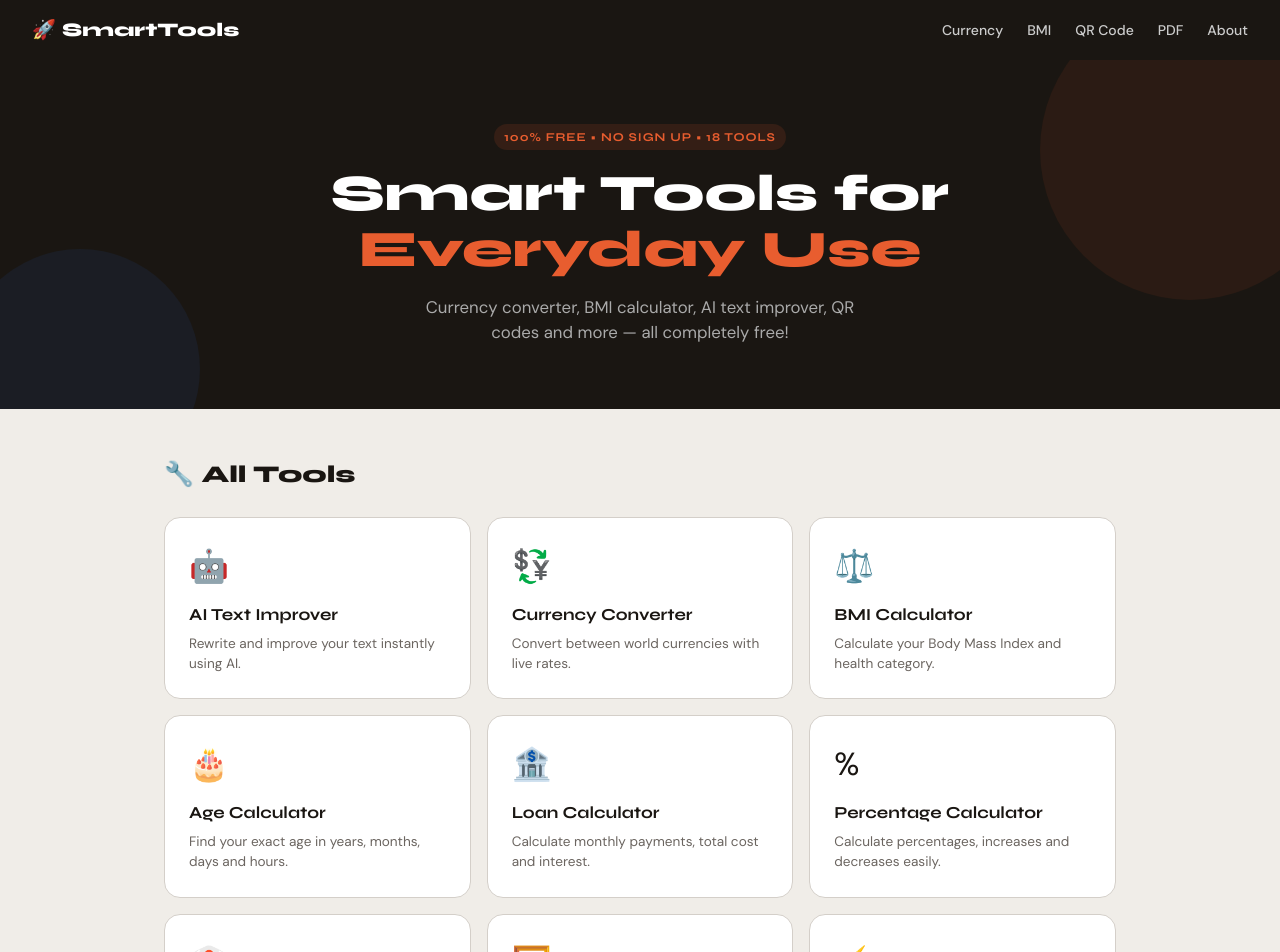
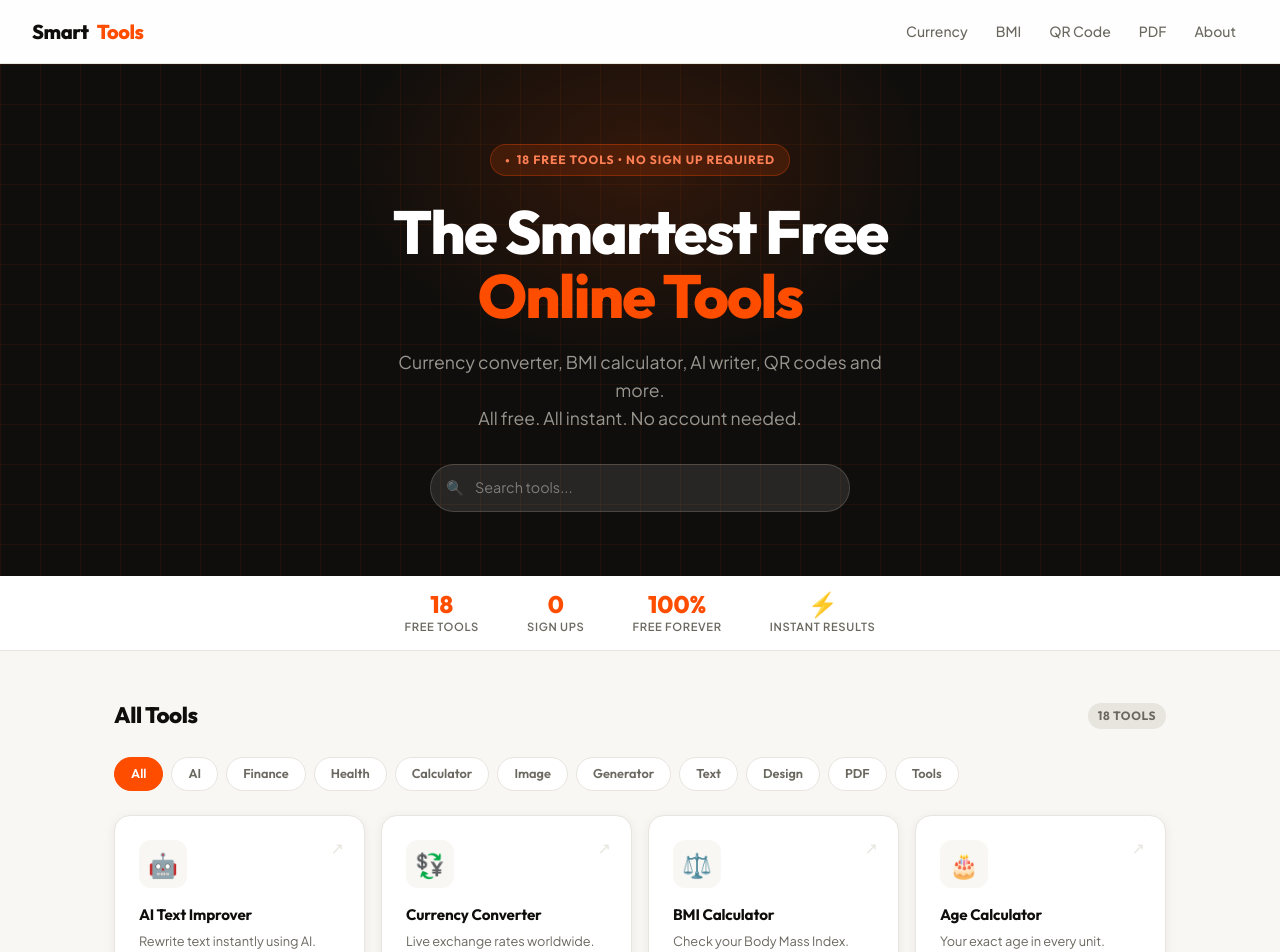
Before and after one commit to athersaud-smart-tools/smart-tools, a Next.js app: page / in a window 1280 px wide. Shown: the top 952 px of the page. Built offline with nearby package versions, Linux system fonts and the light colour scheme.

Commit message:
beautiful new design with search and categories

```diff
--- a/app/globals.css
+++ b/app/globals.css
@@ -1,16 +1,17 @@
-@import url('https://fonts.googleapis.com/css2?family=Syne:wght@400;600;700;800&family=DM+Sans:wght@300;400;500&display=swap');
+@import url('https://fonts.googleapis.com/css2?family=Plus+Jakarta+Sans:wght@400;500;600;700;800&family=Outfit:wght@300;400;500;600;700;800&display=swap');
 @import "tailwindcss";
 
 :root {
-  --bg: #f0ede8;
-  --bg2: #e8e4de;
+  --bg: #f8f7f4;
   --card: #ffffff;
-  --ink: #1a1612;
-  --ink2: #6b6560;
-  --accent: #e85d2f;
-  --accent2: #2f6ee8;
-  --green: #1a8c5b;
-  --border: #d4cfc9;
+  --ink: #0f0e0c;
+  --ink2: #6b6860;
+  --accent: #ff4d00;
+  --accent2: #0066ff;
+  --green: #00a86b;
+  --border: #e8e5df;
+  --shadow: 0 2px 12px rgba(0,0,0,0.06);
+  --shadow-hover: 0 8px 32px rgba(0,0,0,0.12);
 }
 
 * { box-sizing: border-box; margin: 0; padding: 0; }
@@ -18,120 +19,275 @@
 body {
   background: var(--bg);
   color: var(--ink);
-  font-family: 'DM Sans', sans-serif;
+  font-family: 'Plus Jakarta Sans', sans-serif;
   min-height: 100vh;
+  -webkit-font-smoothing: antialiased;
 }
 
-h1, h2, h3, h4 { font-family: 'Syne', sans-serif; }
+h1, h2, h3, h4 { font-family: 'Outfit', sans-serif; }
 
+/* ── NAVBAR ── */
 .navbar {
-  background: var(--ink);
+  background: rgba(255,255,255,0.85);
+  backdrop-filter: blur(12px);
+  -webkit-backdrop-filter: blur(12px);
+  border-bottom: 1px solid var(--border);
   padding: 0 2rem;
   display: flex;
   align-items: center;
   justify-content: space-between;
-  height: 60px;
+  height: 64px;
   position: sticky;
   top: 0;
   z-index: 100;
 }
 
 .navbar-logo {
-  font-family: 'Syne', sans-serif;
+  font-family: 'Outfit', sans-serif;
   font-weight: 800;
-  font-size: 1.2rem;
-  color: #fff;
+  font-size: 1.25rem;
+  color: var(--ink);
   text-decoration: none;
   display: flex;
   align-items: center;
   gap: 8px;
+  letter-spacing: -0.02em;
 }
 
-.navbar-links { display: flex; gap: 1.5rem; list-style: none; }
-.navbar-links a { color: #ccc; text-decoration: none; font-size: 0.875rem; font-weight: 500; transition: color 0.2s; }
-.navbar-links a:hover { color: #fff; }
+.navbar-logo span { color: var(--accent); }
 
+.navbar-links { display: flex; gap: 0.25rem; list-style: none; }
+
+.navbar-links a {
+  color: var(--ink2);
+  text-decoration: none;
+  font-size: 0.875rem;
+  font-weight: 500;
+  padding: 0.4rem 0.75rem;
+  border-radius: 8px;
+  transition: all 0.15s;
+}
+
+.navbar-links a:hover { color: var(--ink); background: var(--border); }
+
+/* ── HERO ── */
+.hero {
+  background: var(--ink);
+  color: #fff;
+  padding: 5rem 2rem 4rem;
+  text-align: center;
+  position: relative;
+  overflow: hidden;
+}
+
+.hero-grid {
+  position: absolute;
+  inset: 0;
+  background-image: linear-gradient(rgba(255,77,0,0.07) 1px, transparent 1px), linear-gradient(90deg, rgba(255,77,0,0.07) 1px, transparent 1px);
+  background-size: 40px 40px;
+}
+
+.hero-glow {
+  position: absolute;
+  top: -100px;
+  left: 50%;
+  transform: translateX(-50%);
+  width: 600px;
+  height: 400px;
+  background: radial-gradient(ellipse, rgba(255,77,0,0.15) 0%, transparent 70%);
+  pointer-events: none;
+}
+
+.hero-content { position: relative; z-index: 1; }
+
+.hero h1 {
+  font-size: clamp(2.2rem, 5vw, 3.8rem);
+  font-weight: 800;
+  line-height: 1.05;
+  letter-spacing: -0.03em;
+  margin-bottom: 1.25rem;
+}
+
+.hero p {
+  color: #9a9690;
+  font-size: 1.1rem;
+  max-width: 500px;
+  margin: 0 auto 2rem;
+  line-height: 1.6;
+}
+
+.accent-text { color: var(--accent); }
+
+.badge {
+  display: inline-flex;
+  align-items: center;
+  gap: 6px;
+  background: rgba(255,77,0,0.15);
+  border: 1px solid rgba(255,77,0,0.3);
+  color: #ff8055;
+  font-size: 0.75rem;
+  font-weight: 700;
+  font-family: 'Outfit', sans-serif;
+  text-transform: uppercase;
+  letter-spacing: 0.08em;
+  padding: 6px 14px;
+  border-radius: 100px;
+  margin-bottom: 1.5rem;
+}
+
+.badge::before { content: '●'; font-size: 0.5rem; animation: pulse 2s infinite; }
+
+@keyframes pulse { 0%, 100% { opacity: 1; } 50% { opacity: 0.3; } }
+
+/* ── STATS BAR ── */
+.stats-bar {
+  background: white;
+  border-bottom: 1px solid var(--border);
+  padding: 1rem 2rem;
+  display: flex;
+  justify-content: center;
+  gap: 3rem;
+}
+
+.stat-item { text-align: center; }
+.stat-num { font-family: 'Outfit', sans-serif; font-weight: 800; font-size: 1.5rem; color: var(--accent); line-height: 1; }
+.stat-label { font-size: 0.7rem; color: var(--ink2); font-weight: 600; text-transform: uppercase; letter-spacing: 0.06em; margin-top: 2px; }
+
+/* ── TOOL CARDS ── */
 .tool-card {
   background: var(--card);
   border: 1px solid var(--border);
   border-radius: 16px;
   padding: 1.5rem;
   cursor: pointer;
-  transition: all 0.2s ease;
+  transition: all 0.2s cubic-bezier(0.4, 0, 0.2, 1);
   text-decoration: none;
   display: block;
   position: relative;
   overflow: hidden;
+  box-shadow: var(--shadow);
 }
 
-.tool-card::before {
-  content: '';
-  position: absolute;
-  top: 0; left: 0;
-  width: 4px;
-  height: 100%;
-  background: var(--accent);
-  transform: scaleY(0);
-  transition: transform 0.2s ease;
-  transform-origin: bottom;
+.tool-card:hover {
+  transform: translateY(-4px);
+  box-shadow: var(--shadow-hover);
+  border-color: var(--accent);
 }
 
-.tool-card:hover { transform: translateY(-3px); box-shadow: 0 12px 32px rgba(0,0,0,0.1); border-color: var(--accent); }
-.tool-card:hover::before { transform: scaleY(1); }
-.tool-icon { font-size: 2rem; margin-bottom: 0.75rem; display: block; }
-.tool-card h3 { font-size: 1.05rem; font-weight: 700; color: var(--ink); margin-bottom: 0.4rem; }
-.tool-card p { font-size: 0.85rem; color: var(--ink2); line-height: 1.5; }
+.tool-icon-wrap {
+  width: 48px;
+  height: 48px;
+  border-radius: 12px;
+  background: var(--bg);
+  display: flex;
+  align-items: center;
+  justify-content: center;
+  font-size: 1.5rem;
+  margin-bottom: 1rem;
+  transition: transform 0.2s;
+}
 
-.page-wrap { min-height: 100vh; background: var(--bg); padding: 2rem 1rem 4rem; }
+.tool-card:hover .tool-icon-wrap { transform: scale(1.1); }
+
+.tool-card h3 {
+  font-size: 0.95rem;
+  font-weight: 700;
+  color: var(--ink);
+  margin-bottom: 0.35rem;
+  letter-spacing: -0.01em;
+}
+
+.tool-card p {
+  font-size: 0.8rem;
+  color: var(--ink2);
+  line-height: 1.5;
+}
+
+.tool-card-arrow {
+  position: absolute;
+  top: 1.25rem;
+  right: 1.25rem;
+  color: var(--border);
+  font-size: 1rem;
+  transition: all 0.2s;
+}
+
+.tool-card:hover .tool-card-arrow { color: var(--accent); transform: translate(2px, -2px); }
+
+/* ── SECTIONS ── */
+.section { max-width: 1100px; margin: 0 auto; padding: 3rem 1.5rem; }
+.section-header { display: flex; align-items: center; justify-content: space-between; margin-bottom: 1.5rem; }
+.section-title { font-size: 1.4rem; font-weight: 800; color: var(--ink); letter-spacing: -0.02em; }
+.section-tag { font-size: 0.75rem; font-weight: 700; color: var(--ink2); background: var(--border); padding: 4px 10px; border-radius: 100px; font-family: 'Outfit', sans-serif; text-transform: uppercase; letter-spacing: 0.05em; }
+
+.tools-grid {
+  display: grid;
+  grid-template-columns: repeat(auto-fill, minmax(240px, 1fr));
+  gap: 1rem;
+}
+
+/* ── PAGE WRAP ── */
+.page-wrap { min-height: 100vh; background: var(--bg); padding: 2rem 1rem 5rem; }
 
 .tool-container {
   background: var(--card);
   border: 1px solid var(--border);
   border-radius: 20px;
   padding: 2rem;
-  max-width: 560px;
+  max-width: 580px;
   margin: 0 auto;
-  box-shadow: 0 4px 24px rgba(0,0,0,0.06);
+  box-shadow: var(--shadow);
 }
 
-.tool-container h1 { font-size: 1.6rem; font-weight: 800; margin-bottom: 1.5rem; color: var(--ink); }
+.tool-container h1 {
+  font-size: 1.5rem;
+  font-weight: 800;
+  margin-bottom: 1.5rem;
+  color: var(--ink);
+  letter-spacing: -0.02em;
+}
 
+/* ── INPUTS ── */
 .input-field {
   width: 100%;
   border: 1.5px solid var(--border);
   border-radius: 10px;
   padding: 0.75rem 1rem;
-  font-family: 'DM Sans', sans-serif;
+  font-family: 'Plus Jakarta Sans', sans-serif;
   font-size: 0.95rem;
   color: var(--ink);
   background: var(--bg);
-  transition: border-color 0.2s;
+  transition: all 0.15s;
   outline: none;
 }
 
-.input-field:focus { border-color: var(--accent); }
+.input-field:focus { border-color: var(--accent); background: white; box-shadow: 0 0 0 3px rgba(255,77,0,0.08); }
 textarea.input-field { resize: vertical; min-height: 120px; }
 
+/* ── BUTTONS ── */
 .btn {
   display: inline-flex;
   align-items: center;
   justify-content: center;
   gap: 8px;
-  padding: 0.75rem 1.5rem;
+  padding: 0.8rem 1.5rem;
   border-radius: 10px;
-  font-family: 'Syne', sans-serif;
+  font-family: 'Outfit', sans-serif;
   font-weight: 700;
-  font-size: 0.95rem;
+  font-size: 0.925rem;
   cursor: pointer;
   border: none;
-  transition: all 0.2s ease;
+  transition: all 0.15s;
   width: 100%;
+  letter-spacing: -0.01em;
 }
 
 .btn-primary { background: var(--accent); color: #fff; }
-.btn-primary:hover { background: #c94d22; transform: translateY(-1px); box-shadow: 0 6px 16px rgba(232,93,47,0.3); }
+.btn-primary:hover { background: #e04400; transform: translateY(-1px); box-shadow: 0 6px 20px rgba(255,77,0,0.3); }
+.btn-primary:active { transform: translateY(0); }
+
 .btn-success { background: var(--green); color: #fff; margin-top: 0.75rem; }
-.btn-success:hover { background: #157a4e; transform: translateY(-1px); }
+.btn-success:hover { background: #009960; transform: translateY(-1px); }
 
 .btn-back {
   display: inline-flex;
@@ -141,11 +297,17 @@ textarea.input-field { resize: vertical; min-height: 120px; }
   font-size: 0.85rem;
   text-decoration: none;
   margin-bottom: 1.5rem;
-  font-weight: 500;
-  transition: color 0.2s;
+  font-weight: 600;
+  transition: color 0.15s;
+  padding: 0.4rem 0.75rem;
+  border-radius: 8px;
+  background: var(--card);
+  border: 1px solid var(--border);
 }
-.btn-back:hover { color: var(--ink); }
 
+.btn-back:hover { color: var(--ink); border-color: var(--ink2); }
+
+/* ── RESULT BOX ── */
 .result-box {
   background: var(--bg);
   border: 1.5px solid var(--border);
@@ -158,17 +320,19 @@ textarea.input-field { resize: vertical; min-height: 120px; }
   min-height: 60px;
 }
 
+/* ── LABEL ── */
 .field-label {
-  font-family: 'Syne', sans-serif;
-  font-size: 0.8rem;
+  font-family: 'Outfit', sans-serif;
+  font-size: 0.75rem;
   font-weight: 700;
   text-transform: uppercase;
-  letter-spacing: 0.05em;
+  letter-spacing: 0.06em;
   color: var(--ink2);
   margin-bottom: 0.4rem;
   display: block;
 }
 
+/* ── LOADING ── */
 .loading-dot {
   display: inline-block;
   width: 8px; height: 8px;
@@ -180,60 +344,85 @@ textarea.input-field { resize: vertical; min-height: 120px; }
 .loading-dot:nth-child(3) { animation-delay: 0.4s; }
 
 @keyframes bounce {
-  from { transform: translateY(0); opacity: 0.6; }
-  to { transform: translateY(-6px); opacity: 1; }
+  from { transform: translateY(0); opacity: 0.4; }
+  to { transform: translateY(-8px); opacity: 1; }
 }
 
-.hero {
+/* ── FOOTER ── */
+.footer {
   background: var(--ink);
-  color: #fff;
-  padding: 4rem 2rem;
+  color: #555;
   text-align: center;
-  position: relative;
-  overflow: hidden;
+  padding: 2.5rem 1.5rem;
+  font-size: 0.8rem;
 }
 
-.hero::before {
-  content: '';
-  position: absolute;
-  top: -60px; right: -60px;
-  width: 300px; height: 300px;
-  border-radius: 50%;
-  background: var(--accent);
-  opacity: 0.08;
+.footer-links { display: flex; justify-content: center; gap: 2rem; margin-bottom: 1rem; }
+.footer-links a { color: #666; text-decoration: none; transition: color 0.15s; font-weight: 500; }
+.footer-links a:hover { color: var(--accent); }
+.footer span { color: var(--accent); font-weight: 700; }
+
+/* ── CATEGORY PILLS ── */
+.category-pills {
+  display: flex;
+  gap: 0.5rem;
+  flex-wrap: wrap;
+  margin-bottom: 1.5rem;
 }
 
-.hero::after {
-  content: '';
-  position: absolute;
-  bottom: -80px; left: -40px;
-  width: 240px; height: 240px;
-  border-radius: 50%;
-  background: var(--accent2);
-  opacity: 0.08;
+.pill {
+  padding: 0.4rem 1rem;
+  border-radius: 100px;
+  font-size: 0.8rem;
+  font-weight: 600;
+  font-family: 'Outfit', sans-serif;
+  cursor: pointer;
+  border: 1.5px solid var(--border);
+  background: var(--card);
+  color: var(--ink2);
+  transition: all 0.15s;
 }
 
-.hero h1 { font-size: clamp(2rem, 5vw, 3.2rem); font-weight: 800; line-height: 1.1; margin-bottom: 1rem; position: relative; }
-.hero p { color: #aaa; font-size: 1.05rem; max-width: 480px; margin: 0 auto; position: relative; }
-.accent-text { color: var(--accent); }
-
-.badge {
-  display: inline-block;
-  background: rgba(232,93,47,0.12);
-  color: var(--accent);
-  font-size: 0.75rem;
-  font-weight: 700;
-  font-family: 'Syne', sans-serif;
-  text-transform: uppercase;
-  letter-spacing: 0.08em;
-  padding: 4px 10px;
-  border-radius: 20px;
-  margin-bottom: 1rem;
+.pill:hover, .pill.active {
+  background: var(--accent);
+  color: white;
+  border-color: var(--accent);
 }
 
-.section { max-width: 1000px; margin: 0 auto; padding: 3rem 1.5rem; }
-.section-title { font-size: 1.5rem; font-weight: 800; margin-bottom: 1.5rem; color: var(--ink); }
-.tools-grid { display: grid; grid-template-columns: repeat(auto-fill, minmax(260px, 1fr)); gap: 1rem; }
+/* ── SEARCH BAR ── */
+.search-wrap {
+  max-width: 420px;
+  margin: 0 auto 0;
+  position: relative;
+}
 
-.footer { background: var(--ink); color: #666; text-align: center; padding: 1.5rem; font-size: 0.8rem; }
-.footer span { color: var(--accent); }
+.search-input {
+  width: 100%;
+  background: rgba(255,255,255,0.1);
+  border: 1px solid rgba(255,255,255,0.15);
+  border-radius: 100px;
+  padding: 0.75rem 1.25rem 0.75rem 2.75rem;
+  color: white;
+  font-family: 'Plus Jakarta Sans', sans-serif;
+  font-size: 0.9rem;
+  outline: none;
+  transition: all 0.2s;
+}
+
+.search-input::placeholder { color: rgba(255,255,255,0.4); }
+.search-input:focus { background: rgba(255,255,255,0.15); border-color: rgba(255,255,255,0.3); }
+
+.search-icon {
+  position: absolute;
+  left: 1rem;
+  top: 50%;
+  transform: translateY(-50%);
+  color: rgba(255,255,255,0.4);
+  font-size: 0.9rem;
+}
+
+@media (max-width: 640px) {
+  .navbar-links { display: none; }
+  .stats-bar { gap: 1.5rem; }
+  .hero { padding: 3rem 1.25rem 2.5rem; }
+}
--- a/app/page.tsx
+++ b/app/page.tsx
@@ -1,37 +1,47 @@
+"use client";
+
 import Link from "next/link";
-
-export const metadata = {
-  title: "Smart Tools - 18 Free Online Tools for Everyone",
-  description: "Free online tools — currency converter, BMI calculator, percentage calculator, age calculator, loan calculator, image resizer, AI text improver, QR code generator, random number generator and more!",
-};
+import { useState } from "react";
 
 const tools = [
-  { href: "/ai-rewrite", icon: "🤖", title: "AI Text Improver", desc: "Rewrite and improve your text instantly using AI." },
-  { href: "/currency-converter", icon: "💱", title: "Currency Converter", desc: "Convert between world currencies with live rates." },
-  { href: "/bmi-calculator", icon: "⚖️", title: "BMI Calculator", desc: "Calculate your Body Mass Index and health category." },
-  { href: "/age-calculator", icon: "🎂", title: "Age Calculator", desc: "Find your exact age in years, months, days and hours." },
-  { href: "/loan-calculator", icon: "🏦", title: "Loan Calculator", desc: "Calculate monthly payments, total cost and interest." },
-  { href: "/percentage-calculator", icon: "%", title: "Percentage Calculator", desc: "Calculate percentages, increases and decreases easily." },
-  { href: "/random-number", icon: "🎲", title: "Random Number Generator", desc: "Generate random numbers for games, lotteries and more." },
-  { href: "/image/resize", icon: "🖼️", title: "Image Resizer", desc: "Resize any image to any size in seconds." },
-  { href: "/image/compress", icon: "⚡", title: "Image Compressor", desc: "Reduce image file size without losing quality." },
-  { href: "/qr-code", icon: "📷", title: "QR Code Generator", desc: "Turn any text or link into a QR code instantly." },
-  { href: "/password", icon: "🔐", title: "Password Generator", desc: "Generate strong and secure passwords instantly." },
-  { href: "/word-counter", icon: "🔡", title: "Word Counter", desc: "Count words, characters, sentences and more." },
-  { href: "/color-picker", icon: "🎨", title: "Color Picker", desc: "Pick any color and get HEX, RGB and HSL values." },
-  { href: "/text-case", icon: "📝", title: "Text Case Converter", desc: "Convert text to uppercase, lowercase, title case and more." },
-  { href: "/unit-converter", icon: "🔄", title: "Unit Converter", desc: "Convert length, weight, temperature, speed and more." },
-  { href: "/stopwatch", icon: "⏱️", title: "Stopwatch", desc: "Simple stopwatch with lap timer." },
-  { href: "/typing-test", icon: "⌨️", title: "Typing Speed Test", desc: "Find out how fast you can type in 30 seconds." },
-  { href: "/pdf/merge", icon: "📄", title: "PDF Merge", desc: "Combine multiple PDF files into one document." },
+  { href: "/ai-rewrite", icon: "🤖", title: "AI Text Improver", desc: "Rewrite text instantly using AI.", category: "AI" },
+  { href: "/currency-converter", icon: "💱", title: "Currency Converter", desc: "Live exchange rates worldwide.", category: "Finance" },
+  { href: "/bmi-calculator", icon: "⚖️", title: "BMI Calculator", desc: "Check your Body Mass Index.", category: "Health" },
+  { href: "/age-calculator", icon: "🎂", title: "Age Calculator", desc: "Your exact age in every unit.", category: "Calculator" },
+  { href: "/loan-calculator", icon: "🏦", title: "Loan Calculator", desc: "Monthly payments and interest.", category: "Finance" },
+  { href: "/percentage-calculator", icon: "%", title: "Percentage Calculator", desc: "Calculate any percentage fast.", category: "Calculator" },
+  { href: "/random-number", icon: "🎲", title: "Random Number", desc: "Generate random numbers.", category: "Calculator" },
+  { href: "/image/resize", icon: "🖼️", title: "Image Resizer", desc: "Resize images to any size.", category: "Image" },
+  { href: "/image/compress", icon: "⚡", title: "Image Compressor", desc: "Reduce image file size.", category: "Image" },
+  { href: "/qr-code", icon: "📷", title: "QR Code Generator", desc: "Create QR codes instantly.", category: "Generator" },
+  { href: "/password", icon: "🔐", title: "Password Generator", desc: "Strong secure passwords.", category: "Generator" },
+  { href: "/word-counter", icon: "🔡", title: "Word Counter", desc: "Count words and characters.", category: "Text" },
+  { href: "/color-picker", icon: "🎨", title: "Color Picker", desc: "Pick colors, get HEX & RGB.", category: "Design" },
+  { href: "/text-case", icon: "📝", title: "Case Converter", desc: "UPPER, lower, Title case.", category: "Text" },
+  { href: "/unit-converter", icon: "🔄", title: "Unit Converter", desc: "Length, weight, temperature.", category: "Calculator" },
+  { href: "/stopwatch", icon: "⏱️", title: "Stopwatch", desc: "Stopwatch with lap timer.", category: "Tools" },
+  { href: "/typing-test", icon: "⌨️", title: "Typing Speed Test", desc: "How fast do you type?", category: "Tools" },
+  { href: "/pdf/merge", icon: "📄", title: "PDF Merge", desc: "Combine PDFs into one file.", category: "PDF" },
 ];
 
+const categories = ["All", "AI", "Finance", "Health", "Calculator", "Image", "Generator", "Text", "Design", "PDF", "Tools"];
+
 export default function Home() {
+  const [active, setActive] = useState("All");
+  const [search, setSearch] = useState("");
+
+  const filtered = tools.filter((t) => {
+    const matchCat = active === "All" || t.category === active;
+    const matchSearch = t.title.toLowerCase().includes(search.toLowerCase()) || t.desc.toLowerCase().includes(search.toLowerCase());
+    return matchCat && matchSearch;
+  });
+
   return (
-    <main className="min-h-screen" style={{ background: "var(--bg)" }}>
+    <main style={{ background: "var(--bg)", minHeight: "100vh" }}>
 
+      {/* NAVBAR */}
       <nav className="navbar">
-        <a href="/" className="navbar-logo">🚀 SmartTools</a>
+        <a href="/" className="navbar-logo">Smart<span>Tools</span></a>
         <ul className="navbar-links">
           <li><a href="/currency-converter">Currency</a></li>
           <li><a href="/bmi-calculator">BMI</a></li>
@@ -41,30 +51,94 @@ export default function Home() {
         </ul>
       </nav>
 
+      {/* HERO */}
       <div className="hero">
-        <div className="badge">100% Free • No Sign Up • 18 Tools</div>
-        <h1>Smart Tools for<br /><span className="accent-text">Everyday Use</span></h1>
-        <p>Currency converter, BMI calculator, AI text improver, QR codes and more — all completely free!</p>
+        <div className="hero-grid" />
+        <div className="hero-glow" />
+        <div className="hero-content">
+          <div className="badge">18 Free Tools • No Sign Up Required</div>
+          <h1>
+            The Smartest Free<br />
+            <span className="accent-text">Online Tools</span>
+          </h1>
+          <p>
+            Currency converter, BMI calculator, AI writer, QR codes and more.<br />
+            All free. All instant. No account needed.
+          </p>
+          {/* Search */}
+          <div className="search-wrap">
+            <span className="search-icon">🔍</span>
+            <input
+              className="search-input"
+              placeholder="Search tools..."
+              value={search}
+              onChange={(e) => setSearch(e.target.value)}
+            />
+          </div>
+        </div>
       </div>
 
+      {/* STATS */}
+      <div className="stats-bar">
+        {[
+          { num: "18", label: "Free Tools" },
+          { num: "0", label: "Sign Ups" },
+          { num: "100%", label: "Free Forever" },
+          { num: "⚡", label: "Instant Results" },
+        ].map((s) => (
+          <div key={s.label} className="stat-item">
+            <div className="stat-num">{s.num}</div>
+            <div className="stat-label">{s.label}</div>
+          </div>
+        ))}
+      </div>
+
+      {/* TOOLS */}
       <div className="section">
-        <h2 className="section-title">🔧 All Tools</h2>
+        <div className="section-header">
+          <h2 className="section-title">All Tools</h2>
+          <span className="section-tag">{filtered.length} tools</span>
+        </div>
+
+        {/* Category pills */}
+        <div className="category-pills">
+          {categories.map((cat) => (
+            <button
+              key={cat}
+              className={`pill ${active === cat ? "active" : ""}`}
+              onClick={() => setActive(cat)}
+            >
+              {cat}
+            </button>
+          ))}
+        </div>
+
+        {/* Grid */}
         <div className="tools-grid">
-          {tools.map((tool) => (
+          {filtered.map((tool) => (
             <Link key={tool.href} href={tool.href} className="tool-card">
-              <span className="tool-icon">{tool.icon}</span>
+              <div className="tool-icon-wrap">{tool.icon}</div>
               <h3>{tool.title}</h3>
               <p>{tool.desc}</p>
+              <span className="tool-card-arrow">↗</span>
             </Link>
           ))}
         </div>
+
+        {filtered.length === 0 && (
+          <div style={{ textAlign: "center", padding: "3rem", color: "var(--ink2)" }}>
+            <div style={{ fontSize: "2rem", marginBottom: "0.5rem" }}>🔍</div>
+            <p>No tools found. Try a different search!</p>
+          </div>
+        )}
       </div>
 
+      {/* FOOTER */}
       <footer className="footer">
-        <div style={{ marginBottom: "0.75rem", display: "flex", justifyContent: "center", gap: "1.5rem" }}>
-          <a href="/about" style={{ color: "#888", textDecoration: "none" }}>About</a>
-          <a href="/contact" style={{ color: "#888", textDecoration: "none" }}>Contact</a>
-          <a href="/privacy-policy" style={{ color: "#888", textDecoration: "none" }}>Privacy Policy</a>
+        <div className="footer-links">
+          <a href="/about">About</a>
+          <a href="/contact">Contact</a>
+          <a href="/privacy-policy">Privacy Policy</a>
         </div>
         © 2026 <span>SmartTools</span> — Free tools for everyone
       </footer>
```
